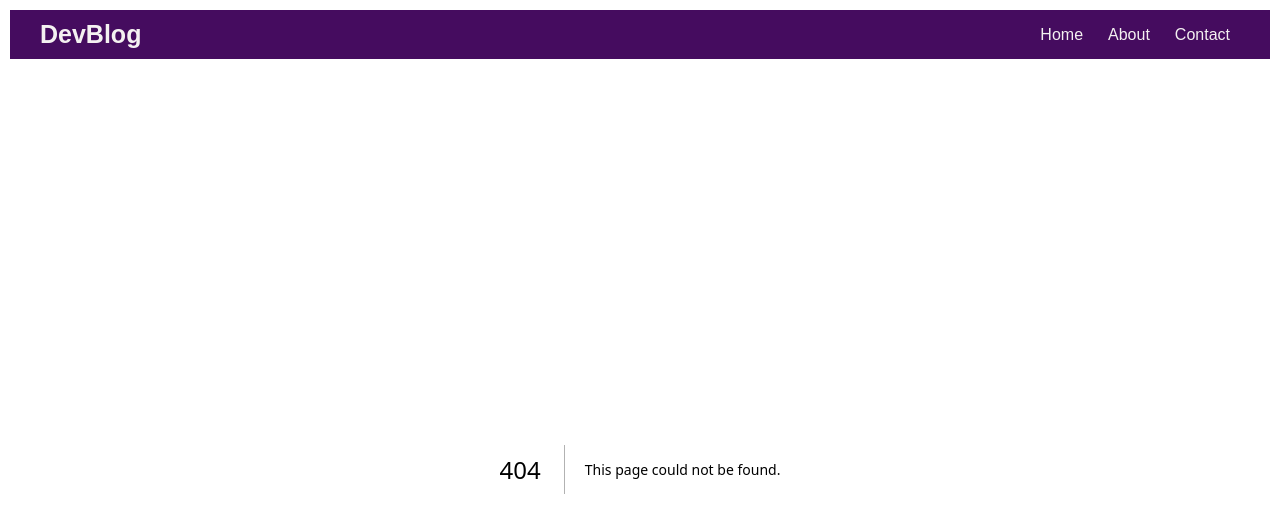
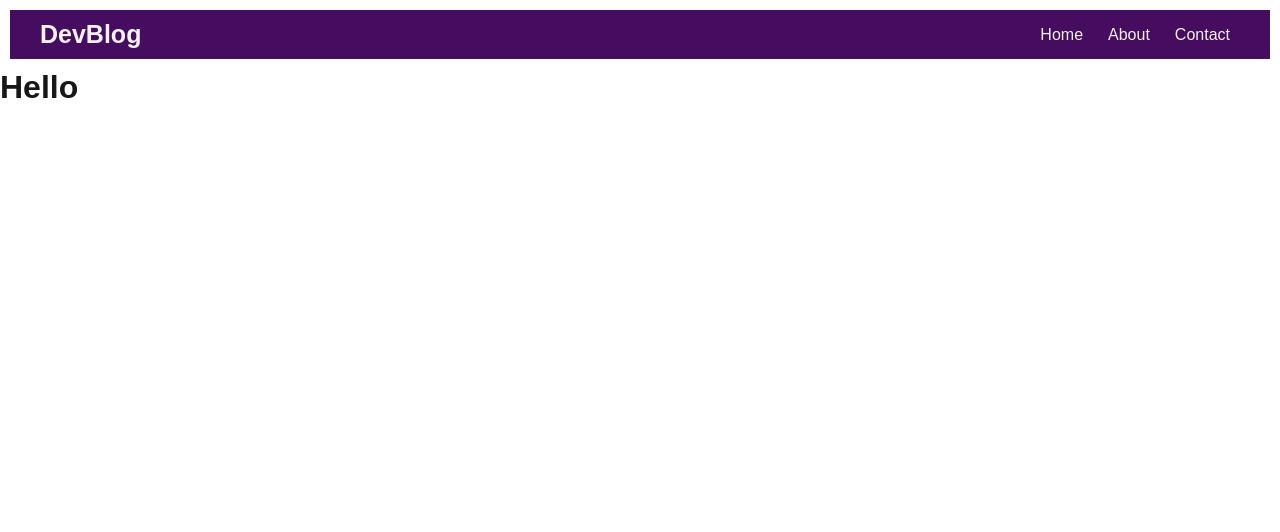
Before and after one commit to MOHITGUPTA6510/nextJS-learning, a Next.js app in the folder devblog/: page /hello in a window 1280 px wide. Before the commit this address had no page. Shown: the top 532 px of the page. Built offline with nearby package versions, Linux system fonts and the light colour scheme.

Commit message:
routing group using this () in file structure

```diff
--- /dev/null
+++ b/devblog/app/(test)/hello/page.js
@@ -0,0 +1,3 @@
+export default function HelloPage() {
+    return <h1>Hello</h1>;
+}
```
